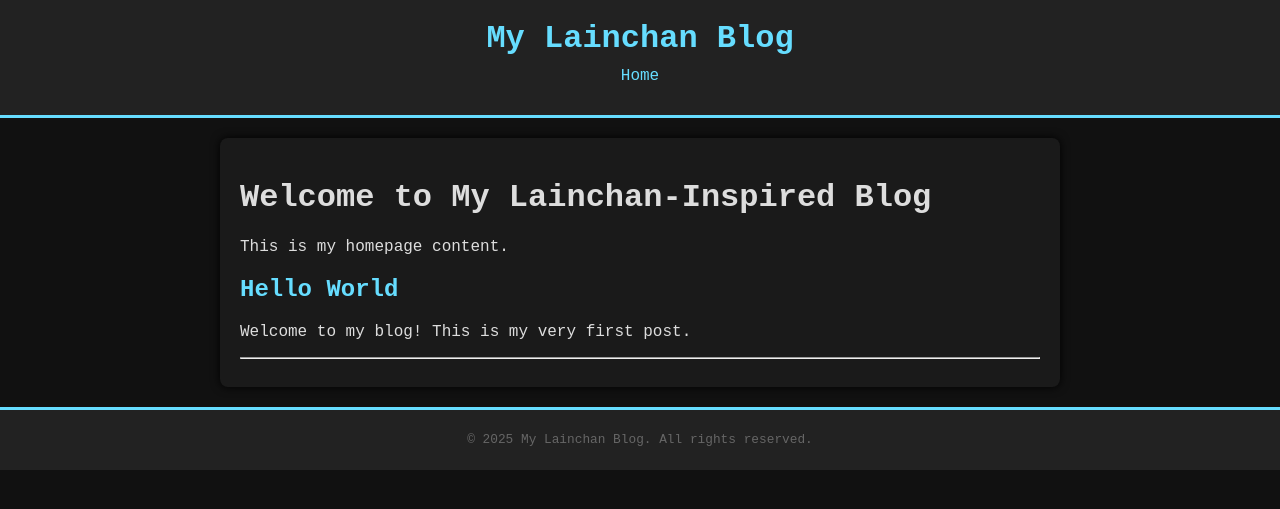
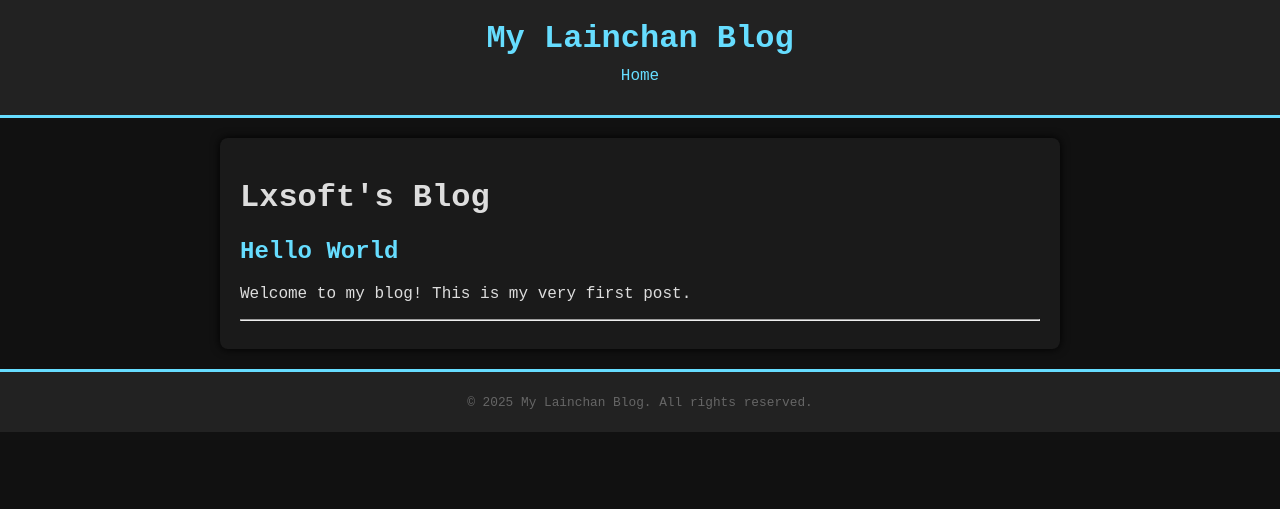
Before and after one commit to Lxsoftroxs/Lxsoftroxs.github.io, a Jekyll site: the page built from index.html, in a window 1280 px wide. Shown: the top 509 px of the page. Built offline with Jekyll 4.4.1, drawn with Linux system fonts in a browser that asks for light colours.

Commit message:
Update index.html

```diff
--- a/index.html
+++ b/index.html
@@ -1,9 +1,7 @@
 ---
 layout: default
 ---
-<h1>Welcome to My Lainchan-Inspired Blog</h1>
-
-<p>This is my homepage content.</p>
+<h1>Lxsoft's Blog</h1>
 
 <!-- Loop over your posts -->
 {% for post in site.posts %}
```
